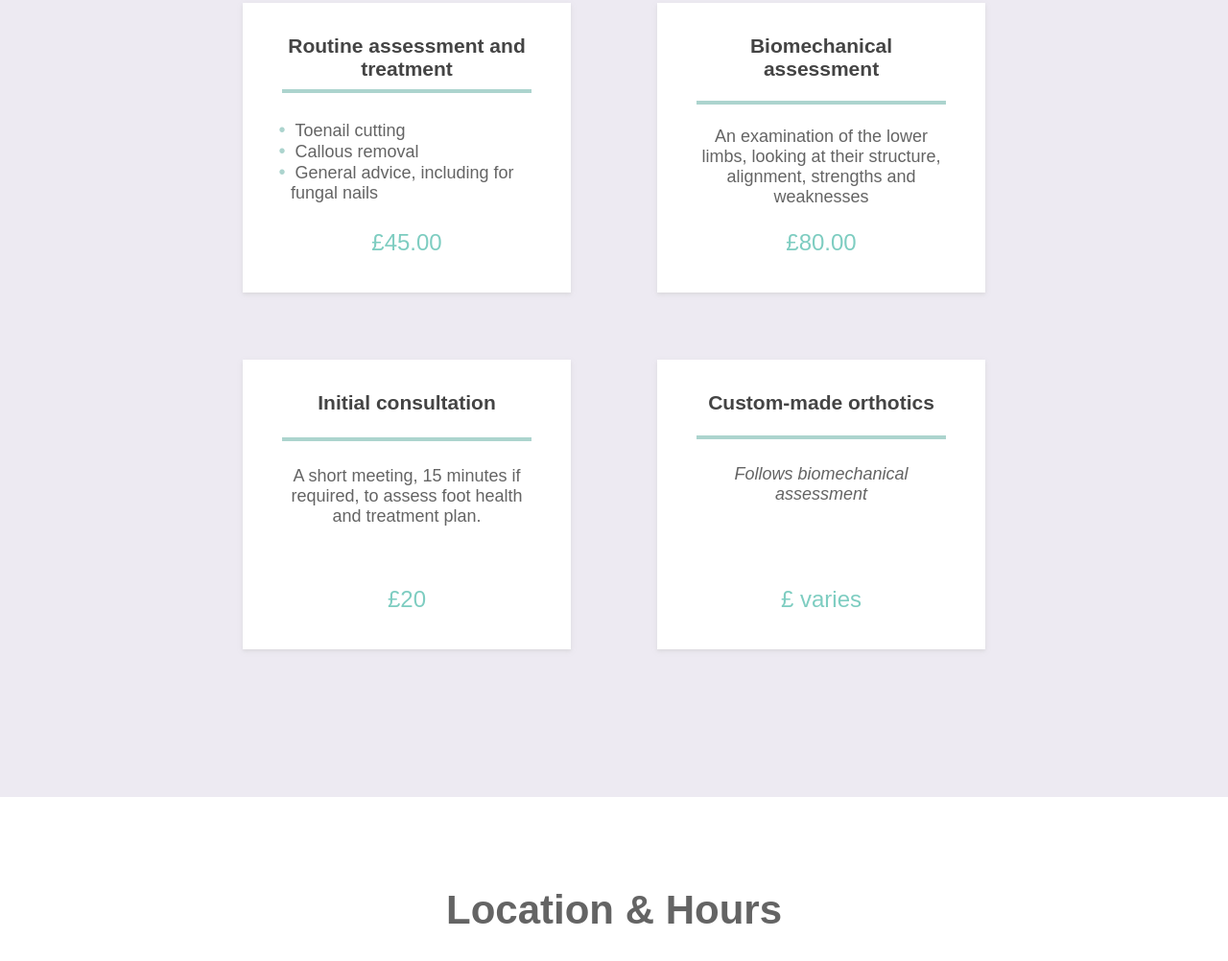
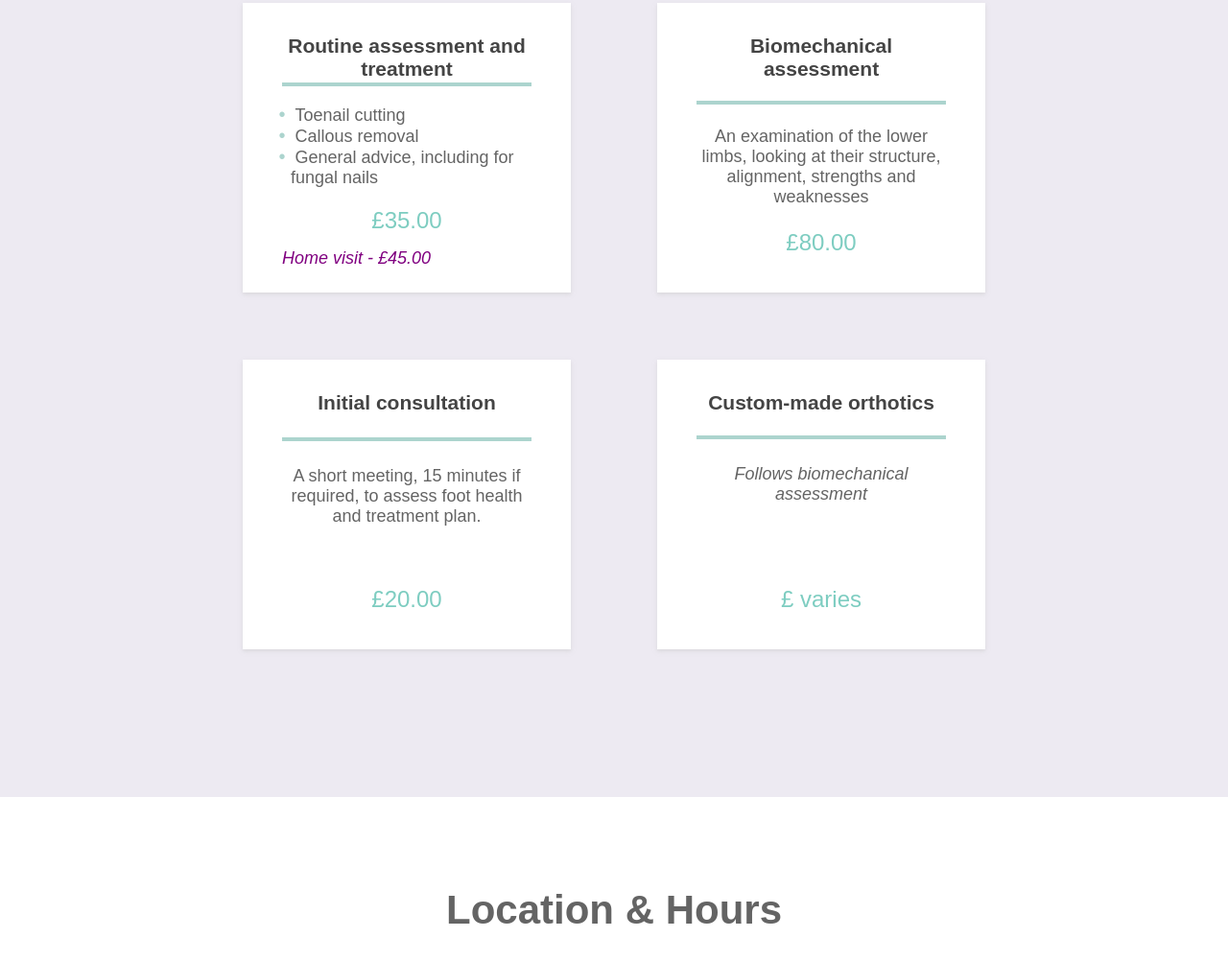
Before and after one commit to georgedeeks/sarahdeekspodiatry, a Gatsby site: page / in a window 1280 px wide. Shown: the part 1885-2887 px from the top of the page at 96% size. Built offline with nearby package versions, Linux system fonts and the light colour scheme; Gatsby itself is replaced by a stand-in of ours.

Commit message:
feat: home visit price

```diff
--- a/src/pageComponents/indexPage/ServicesTile.js
+++ b/src/pageComponents/indexPage/ServicesTile.js
@@ -187,6 +187,31 @@ const MobileSquare = styled(ServiceSquare)`
 	margin: 10px;
 `;
 
+const RoutinePrice = styled.div`
+	color: #7ECDC1;
+	font-family: Arial;
+	font-size: 24px;
+	line-height: 28px;
+	padding-bottom: 12px;
+	display: flex;
+	flex-direction: row;
+	align-items: center;
+	justify-content: center;
+`;
+
+const RoutineHome = styled.div`
+	color: purple;
+	font-style: italic;
+	font-family: Arial;
+	font-size: 18px;
+	line-height: 20px;
+	padding-bottom: 25px;
+	display: flex;
+	flex-direction: row;
+	align-items: center;
+	justify-content: flex-start;
+`;
+
 const SquareOne = () => (
 	<React.Fragment>
 		<Title>Routine assessment and treatment</Title>
@@ -196,7 +221,8 @@ const SquareOne = () => (
 			<ExplanationPoint>Callous removal</ExplanationPoint>
 			<ExplanationPoint>General advice, including for fungal nails</ExplanationPoint>
 		</List>
-		<Price>£45.00</Price>
+		<RoutinePrice>£35.00</RoutinePrice>
+		<RoutineHome>Home visit - £45.00</RoutineHome>
 	</React.Fragment>
 );
 
@@ -219,7 +245,7 @@ const SquareThree = () => (
 		<SpecialBottomExplanationText>
 			A short meeting, 15 minutes if required, to assess foot health and treatment plan.
 		</SpecialBottomExplanationText>
-		<Price>£20</Price>
+		<Price>£20.00</Price>
 	</React.Fragment>
 );
 
```
Also changed, not shown: README.md.
